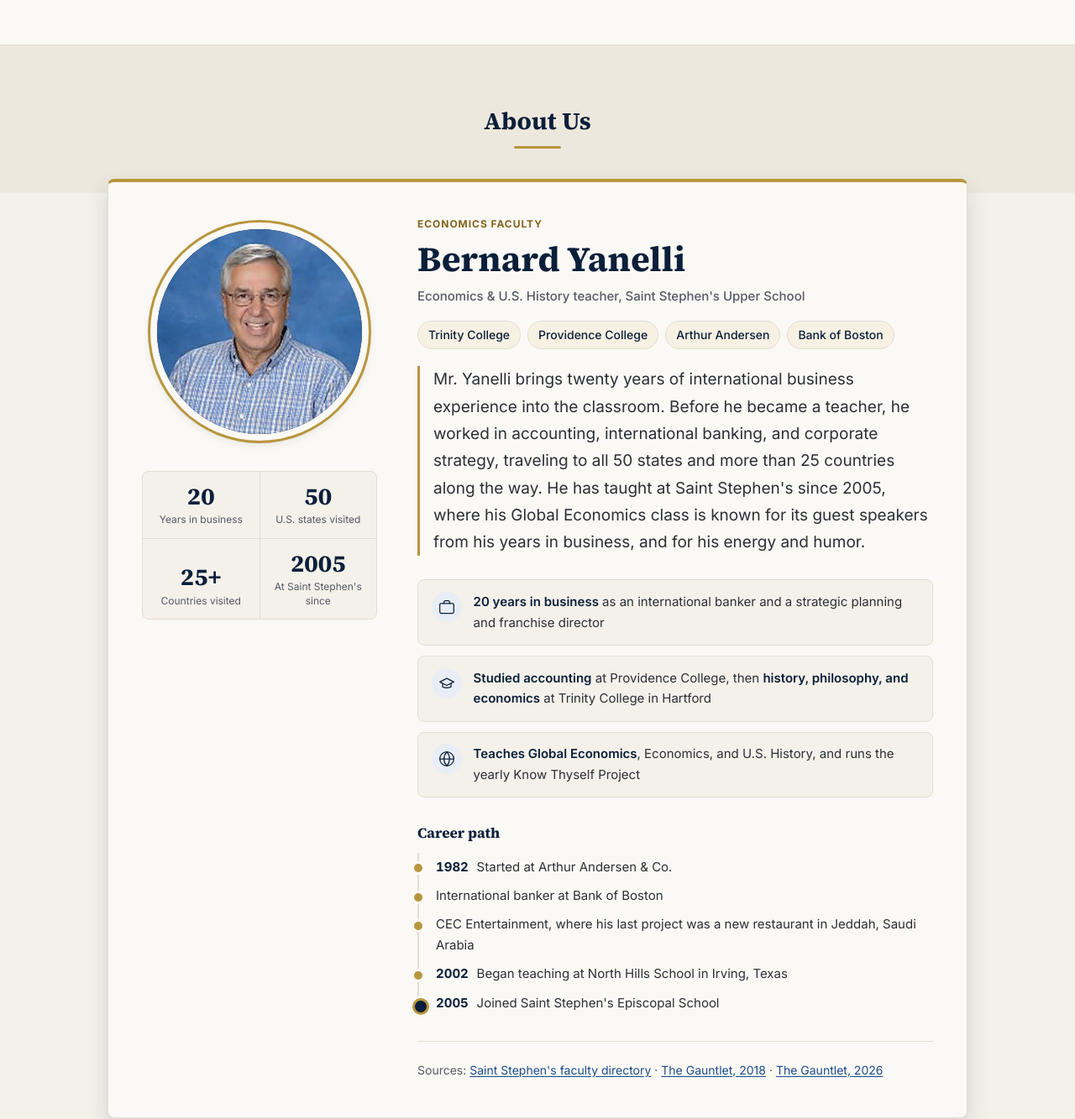
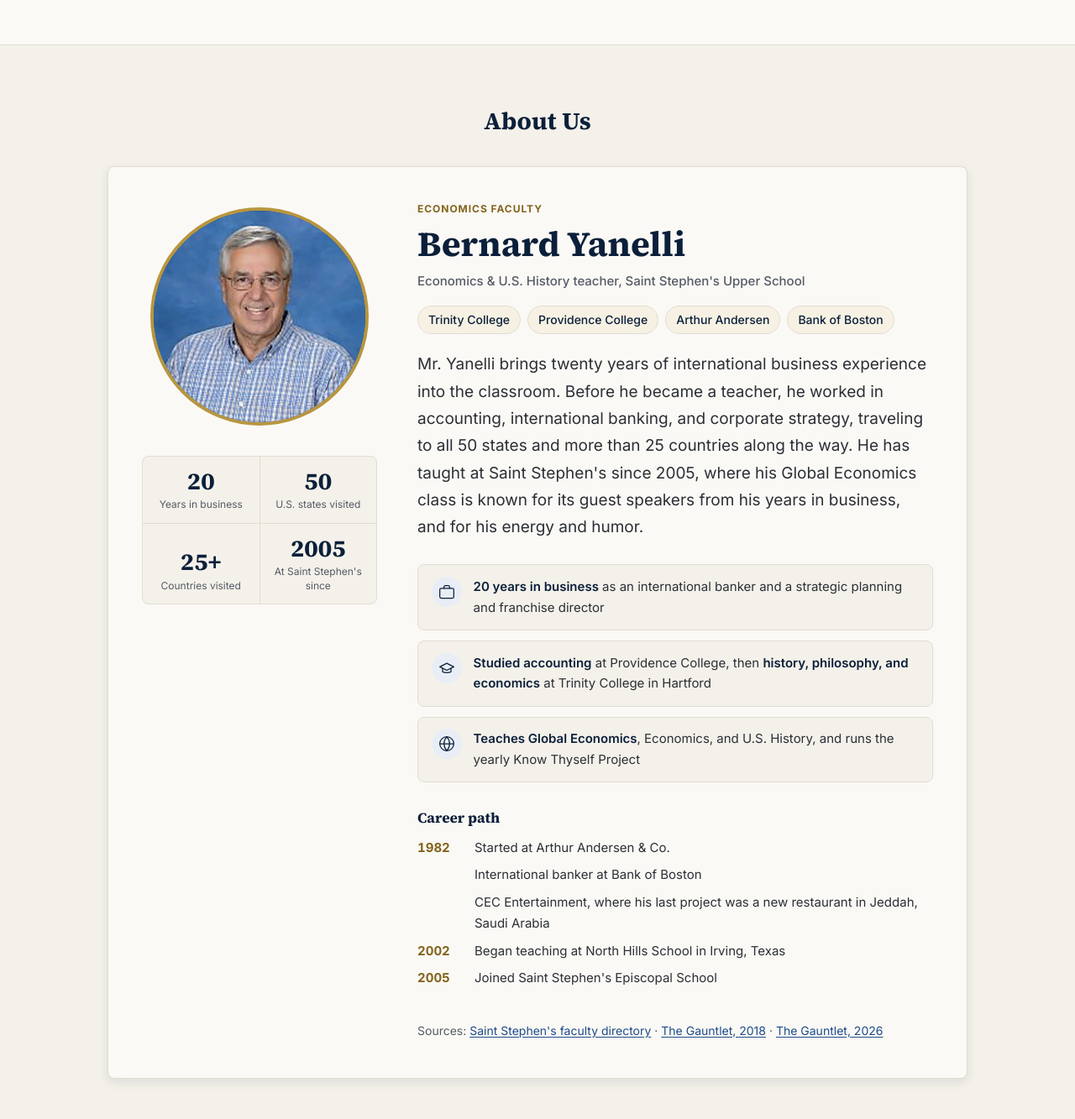
Before and after one commit to mbatson27-tech/financial-lit-club, a website: page index.html in a window 1280 px wide. Shown: the part 1340-2673 px from the top of the page at 84% size. Drawn offline with Linux system fonts and the light colour scheme.

Commit message:
About Us: clean up restored two-column profile
Photo has only the gold ring; removed bio rule, timeline rule and dots,
heading underline, section band and sources divider.

Co-Authored-By: Claude Opus 5.5 <noreply@anthropic.com>
Claude-Session: https://claude.ai/code/session_01SrGw7pvQzRkw4wApg8Tb9U

```diff
--- a/css/styles.css
+++ b/css/styles.css
@@ -526,23 +526,12 @@ main { display: block; padding-bottom: 4rem; }
 
 /* ---------- About Us / faculty profile (home) ---------- */
 .about-section {
-  position: relative;
   padding: 4.5rem 0 5rem;
-  background:
-    linear-gradient(180deg, var(--surface-alt) 0, var(--surface-alt) 11rem, var(--bg) 11rem);
+  background: var(--bg);
 }
 .about-section > .container > h2 {
   text-align: center;
   margin-top: 0;
-}
-.about-section > .container > h2::after {
-  content: "";
-  display: block;
-  width: 56px;
-  height: 3px;
-  margin: 0.75rem auto 0;
-  border-radius: 2px;
-  background: var(--gold);
 }
 .profile-card {
   display: grid;
@@ -554,21 +543,18 @@ main { display: block; padding-bottom: 4rem; }
   padding: 2.5rem;
   background: var(--surface);
   border: 1px solid var(--border);
-  border-top: 4px solid var(--gold);
   border-radius: var(--radius-lg);
-  box-shadow: var(--shadow-lg);
+  box-shadow: var(--shadow-md);
 }
 .profile-aside { display: grid; gap: 2.25rem; padding-top: 0.5rem; }
-/* Circular portrait with a gold ring and an offset accent ring. */
+/* Circular portrait with a single gold ring. */
 .profile-photo-frame {
   position: relative;
   width: 100%;
   max-width: 260px;
   margin: 0 auto;
-  padding: 8px;
   border-radius: 50%;
-  background: var(--surface);
-  box-shadow: 0 0 0 3px var(--gold), var(--shadow-md);
+  border: 4px solid var(--gold);
 }
 .profile-photo {
   position: relative;
@@ -668,8 +654,6 @@ main { display: block; padding-bottom: 4rem; }
 }
 .profile-bio {
   margin: 1.25rem 0 0;
-  padding-left: 1rem;
-  border-left: 3px solid var(--gold);
   font-size: var(--fs-lg);
   line-height: 1.7;
   color: var(--text);
@@ -711,43 +695,25 @@ main { display: block; padding-bottom: 4rem; }
 .profile-timeline {
   list-style: none;
   margin: 0;
-  padding: 0 0 0 1.25rem;
-  border-left: 2px solid var(--border);
+  padding: 0;
+  display: grid;
+  gap: 0.5rem;
   font-size: var(--fs-md);
 }
 .profile-timeline li {
-  position: relative;
-  padding: 0.3rem 0;
-}
-.profile-timeline li::before {
-  content: "";
-  position: absolute;
-  left: calc(-1.25rem - 6px);
-  top: 0.85rem;
-  width: 10px;
-  height: 10px;
-  border-radius: 50%;
-  background: var(--gold);
-  box-shadow: 0 0 0 3px var(--surface);
-}
-.profile-timeline li:last-child::before {
-  width: 14px;
-  height: 14px;
-  left: calc(-1.25rem - 8px);
-  top: 0.7rem;
-  background: var(--navy);
-  border: 3px solid var(--gold);
+  display: grid;
+  grid-template-columns: 3.5rem 1fr;
+  gap: 0.75rem;
+  align-items: baseline;
 }
 .pt-year {
   font-weight: 700;
-  color: var(--heading);
+  color: var(--gold-strong);
   font-variant-numeric: tabular-nums;
-  margin-right: 0.35rem;
-}
+}
+[data-theme="dark"] .pt-year { color: var(--gold); }
 .profile-sources {
-  margin: 1.75rem 0 0;
-  padding-top: 1rem;
-  border-top: 1px solid var(--border);
+  margin: 2rem 0 0;
   font-size: var(--fs-sm);
   color: var(--text-muted);
 }
--- a/index.html
+++ b/index.html
@@ -14,7 +14,7 @@
 <link rel="preconnect" href="https://fonts.googleapis.com">
 <link rel="preconnect" href="https://fonts.gstatic.com" crossorigin>
 <link href="https://fonts.googleapis.com/css2?family=Inter:wght@400;500;600;700&family=Source+Serif+4:opsz,wght@8..60,600;8..60,700&display=swap" rel="stylesheet">
-<link rel="stylesheet" href="css/styles.css">
+<link rel="stylesheet" href="css/styles.css?v=20261115">
 <script>
   (function () {
     try {
@@ -142,11 +142,11 @@
 
           <h4 class="profile-subhead">Career path</h4>
           <ol class="profile-timeline">
-            <li><span class="pt-year">1982</span> Started at Arthur Andersen &amp; Co.</li>
-            <li>International banker at Bank of Boston</li>
-            <li>CEC Entertainment, where his last project was a new restaurant in Jeddah, Saudi Arabia</li>
-            <li><span class="pt-year">2002</span> Began teaching at North Hills School in Irving, Texas</li>
-            <li><span class="pt-year">2005</span> Joined Saint Stephen's Episcopal School</li>
+            <li><span class="pt-year">1982</span><span>Started at Arthur Andersen &amp; Co.</span></li>
+            <li><span class="pt-year" aria-hidden="true"></span><span>International banker at Bank of Boston</span></li>
+            <li><span class="pt-year" aria-hidden="true"></span><span>CEC Entertainment, where his last project was a new restaurant in Jeddah, Saudi Arabia</span></li>
+            <li><span class="pt-year">2002</span><span>Began teaching at North Hills School in Irving, Texas</span></li>
+            <li><span class="pt-year">2005</span><span>Joined Saint Stephen's Episcopal School</span></li>
           </ol>
 
           <p class="profile-sources">Sources: <a href="https://www.saintstephens.org/about-floridas-best-private-school/leadership-faculty.php">Saint Stephen's faculty directory</a> · <a href="https://www.ssesgauntlet.org/features/2018/11/16/stories-of-success-mr-yanelli/">The Gauntlet, 2018</a> · <a href="https://www.ssesgauntlet.org/opinion/2026/03/02/global-economics-the-class-that-every-saint-stephens-student-should-consider/">The Gauntlet, 2026</a></p>
```
Also changed, not shown: 404.html (+1 -1 lines), calculators.html (+1 -1 lines), graphs.html (+1 -1 lines), key-concepts.html (+1 -1 lines), resources.html (+1 -1 lines), videos.html (+1 -1 lines).
